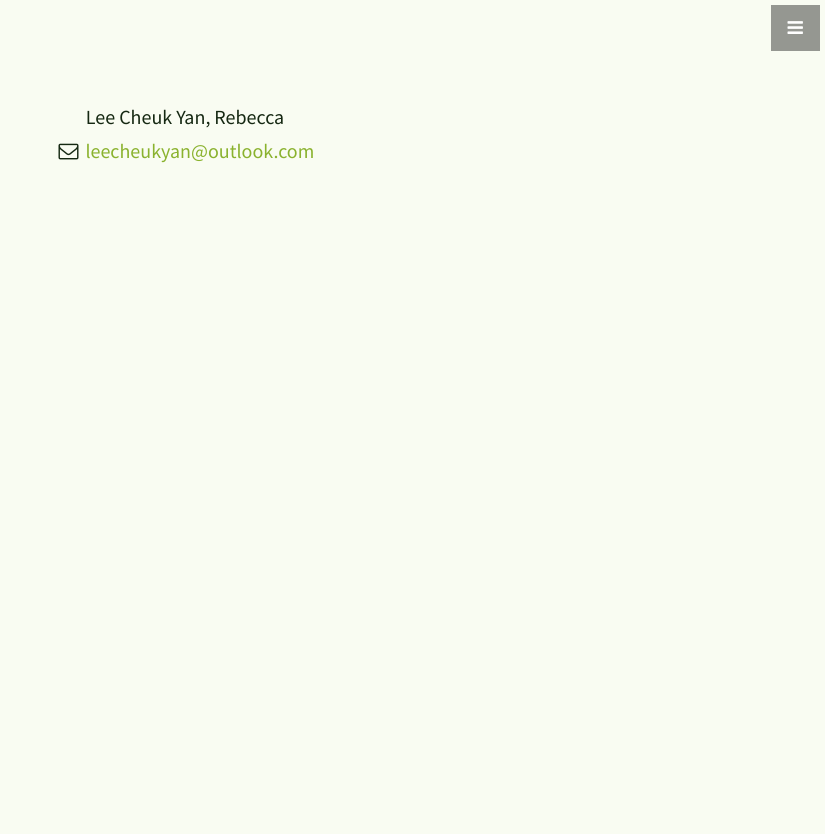
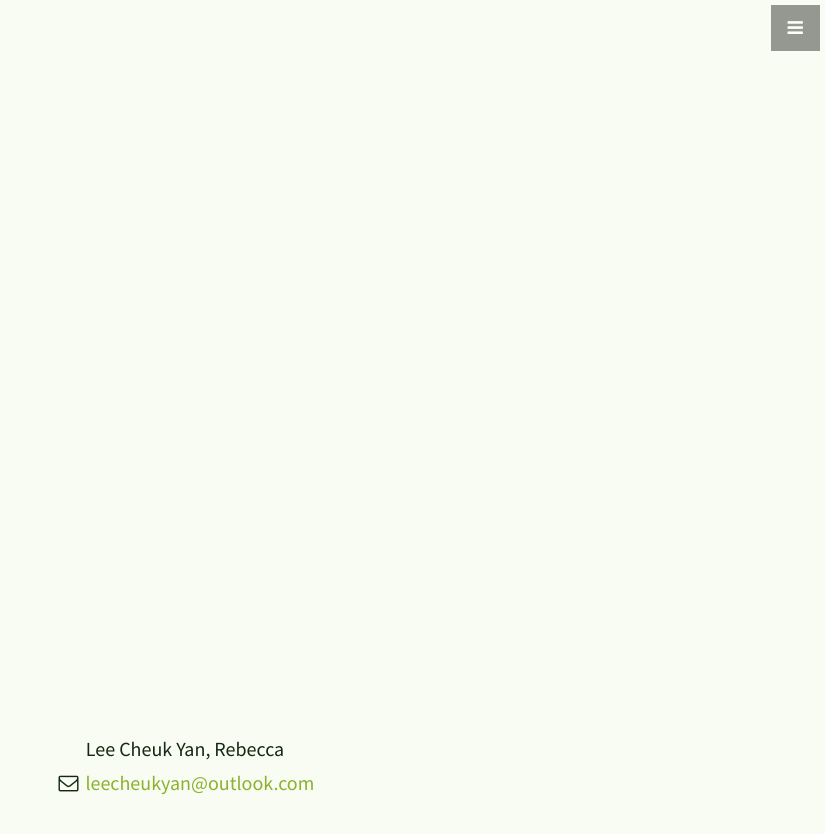
Before and after one commit to leelacceber/stylish-portfolio-jekyll-master, a Jekyll site: the page built from page.html, in a window 1280 px wide. Shown: the top 834 px of the page, without its empty margins (455-1280 px from the left). Built offline with Jekyll 4.4.1, drawn with Linux system fonts in a browser that asks for light colours.

Commit message:
Update post.html

```diff
--- a/_layouts/post.html
+++ b/_layouts/post.html
@@ -9,16 +9,14 @@
 
 
 
-<main>
+<main class="main  container">
 
-  <article>
+  <article class="article  article--post  content  typeset">
 
     <h1>{{ page.title }}</h1>
     {{ content }}
 
-
   </article>
-
 
 </main>
 
```
